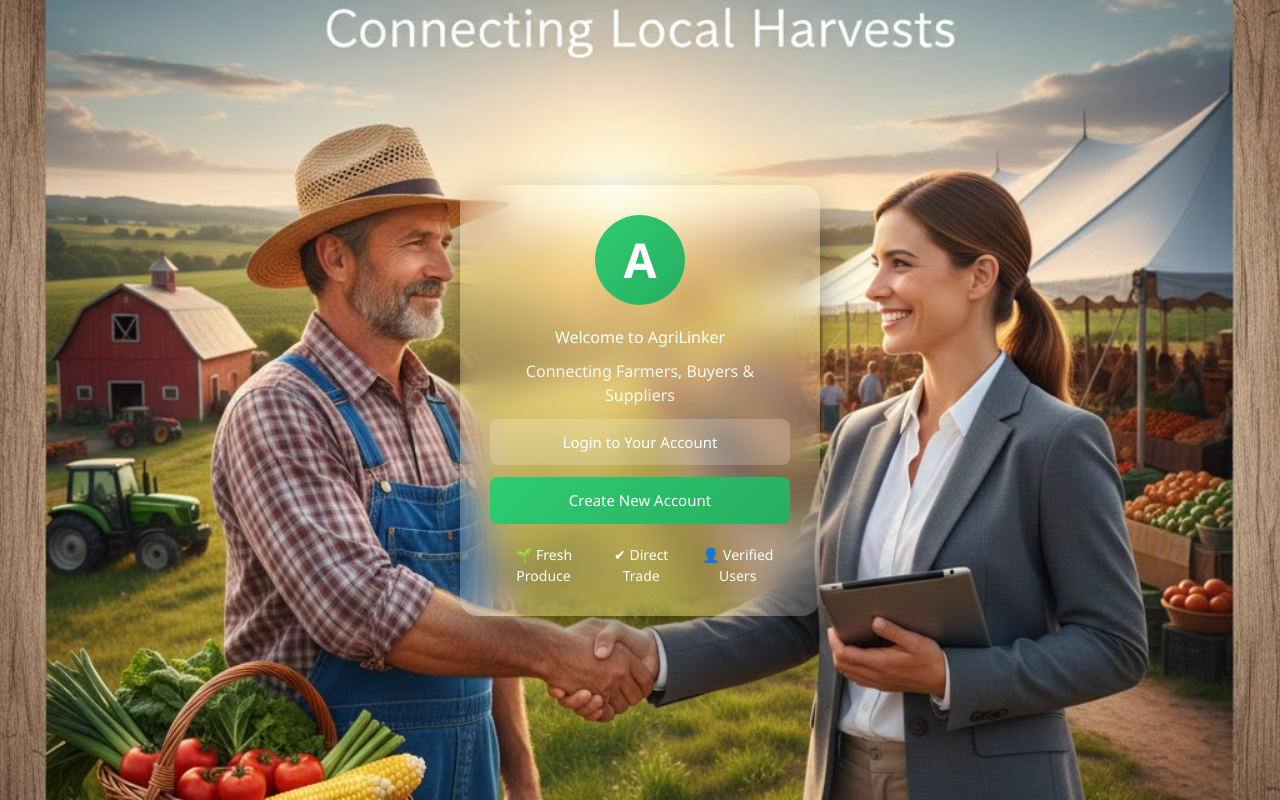
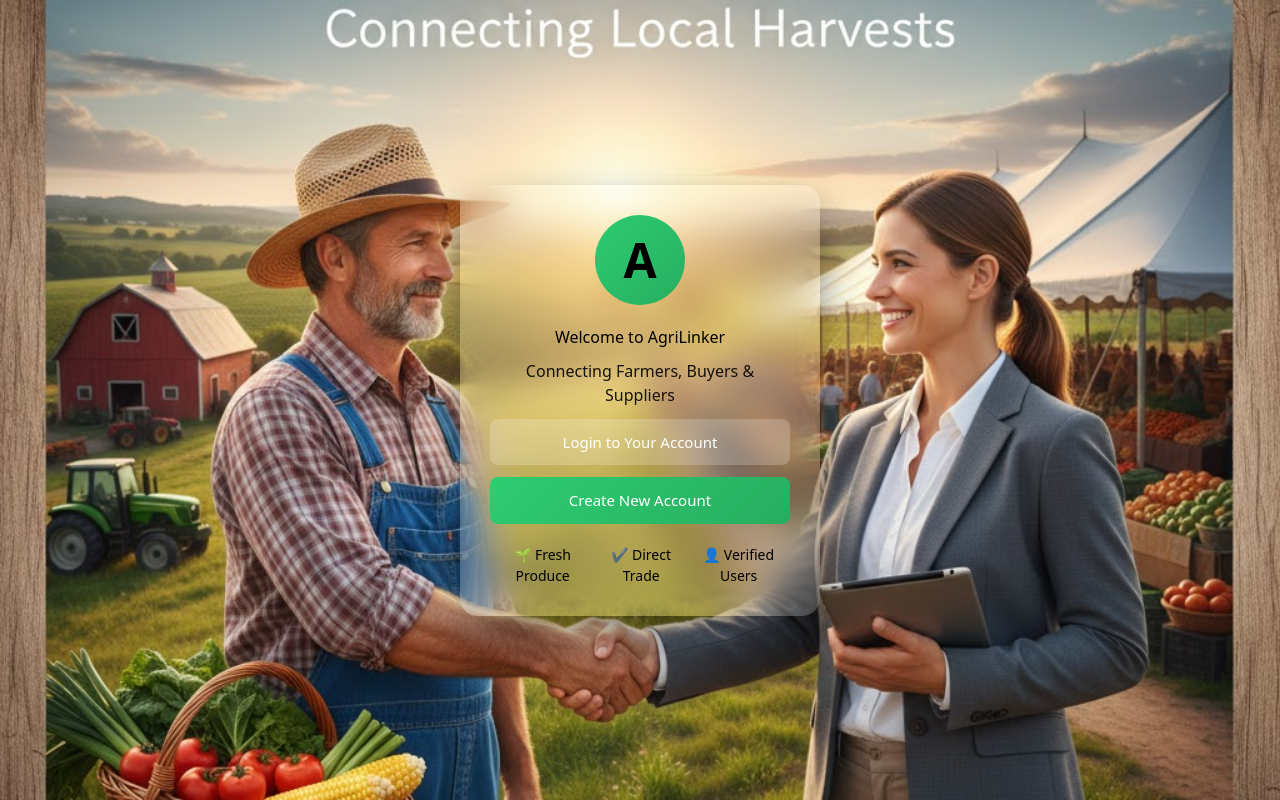
Before and after one commit to Thakshi20010921/Agrilinker_Web_Application, a React (Create React App) app in the folder agrilinker-frontend/: page / in a window 1280 px wide. Built offline with nearby package versions, Linux system fonts and the light colour scheme; no server answers.

Commit message:
index.css modification

```diff
--- a/agrilinker-frontend/src/index.css
+++ b/agrilinker-frontend/src/index.css
@@ -6,12 +6,7 @@
     box-sizing: border-box;
 }
 
-body {
-    margin: 0;
-    font-family: "Segoe UI", Arial, sans-serif;
-    background: linear-gradient(135deg, #0f3d2e, #1b5e20);
-    color: white;
-}
+
 
 .screen {
     min-height: 100vh;
@@ -162,3 +157,18 @@
 .user-dropdown button:hover {
     background: rgba(255, 255, 255, 0.15);
 }
+
+/* Fix input text visibility */
+input,
+textarea,
+select {
+    color: #000;
+    /* black text */
+    background-color: #fff;
+    /* white background */
+}
+
+/* Placeholder text */
+input::placeholder {
+    color: #777;
+}
```
